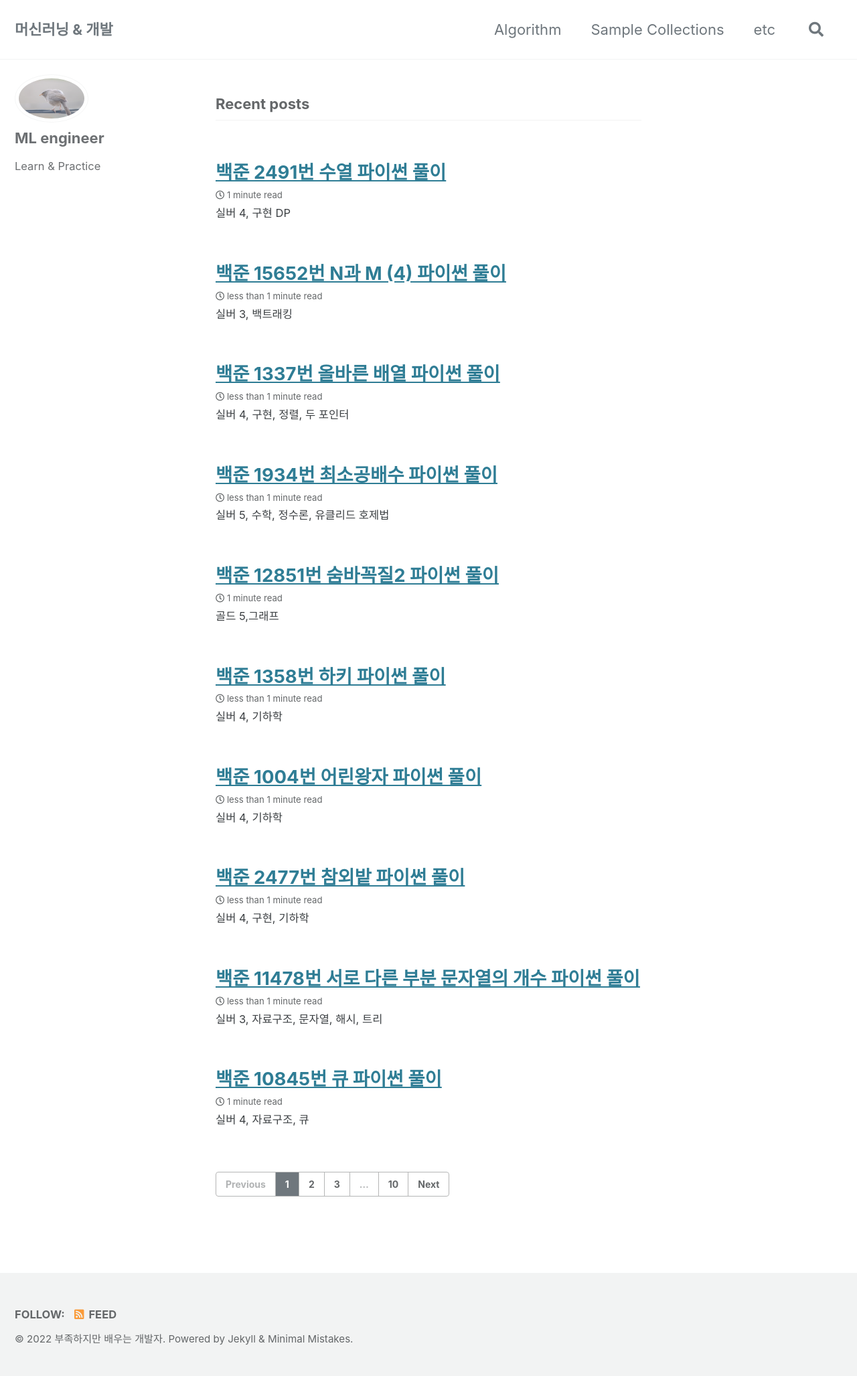
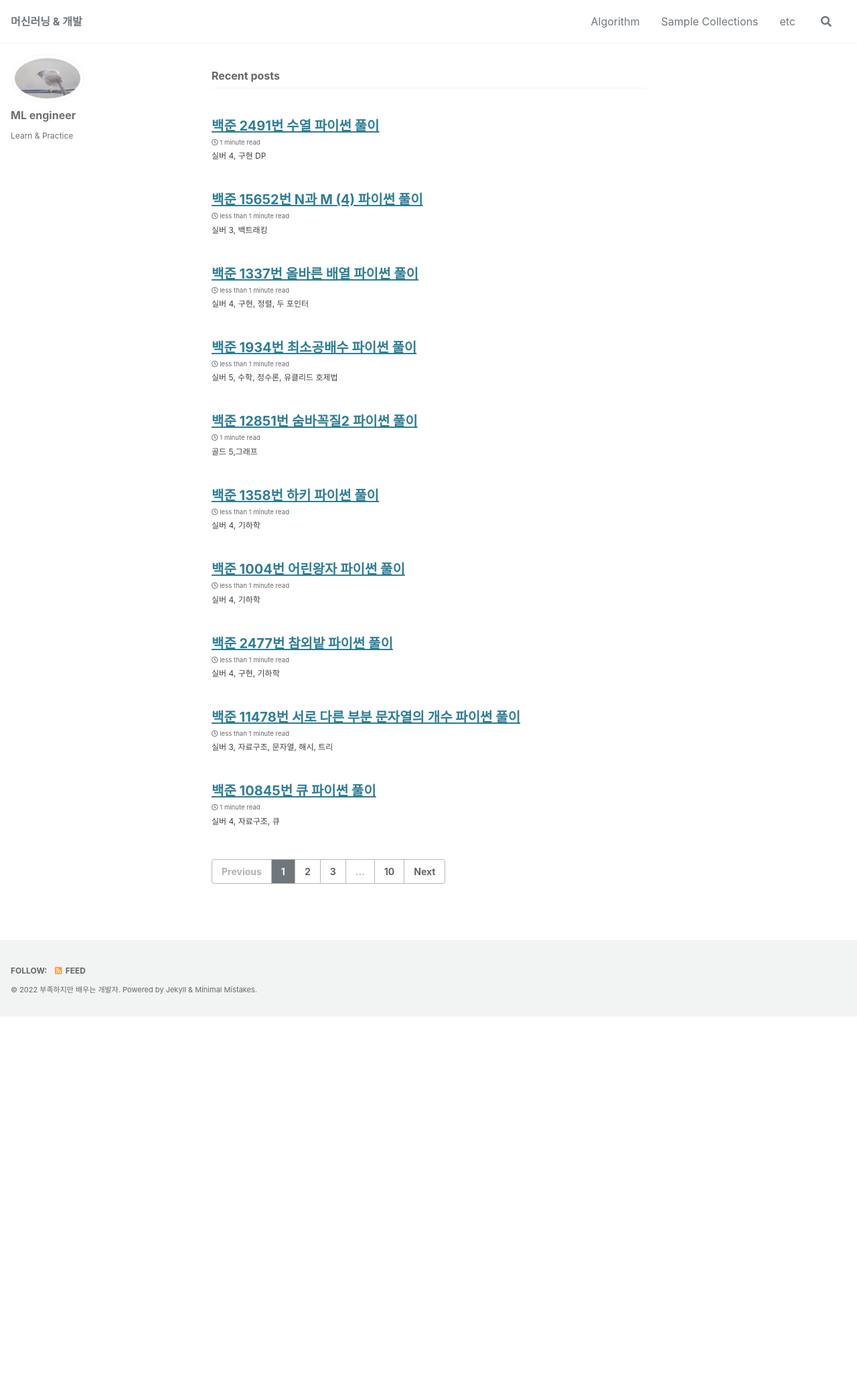
Before and after one commit to Donghee4/Donghee4.github.io, a Jekyll site: the page built from index.html, in a window 1280 px wide. Shown: the whole page at 67% size. Built offline with Jekyll 4.4.1, drawn with Linux system fonts in a browser that asks for light colours; cached includes are drawn as plain includes; the list of posts is cut into pages by our own code; after the commit the page ends 1518 px from its top, so only the background shows below that.

Commit message:
font_size

```diff
--- a/_sass/minimal-mistakes/_reset.scss
+++ b/_sass/minimal-mistakes/_reset.scss
@@ -8,18 +8,18 @@ html {
   /* apply a natural box layout model to all elements */
   box-sizing: border-box;
   background-color: $background-color;
-  font-size: 16px;
+  font-size: 164px;
 
   @include breakpoint($medium) {
-    font-size: 18px;
+    font-size: 16px;
   }
 
   @include breakpoint($large) {
-    font-size: 20px;
+    font-size: 16px;
   }
 
   @include breakpoint($x-large) {
-    font-size: 22px;
+    font-size: 16px;
   }
 
   -webkit-text-size-adjust: 100%;
```
